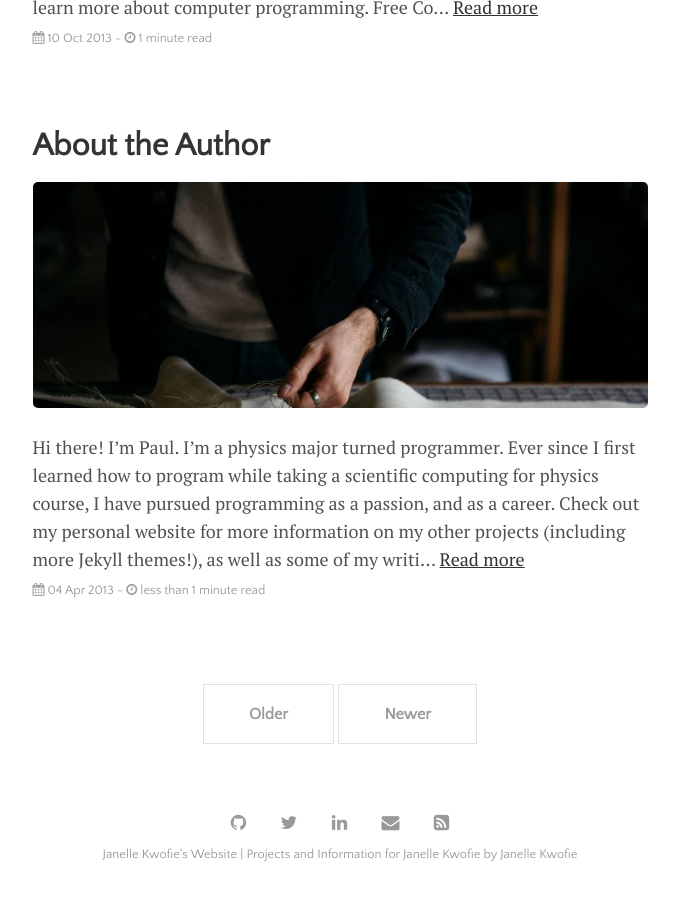
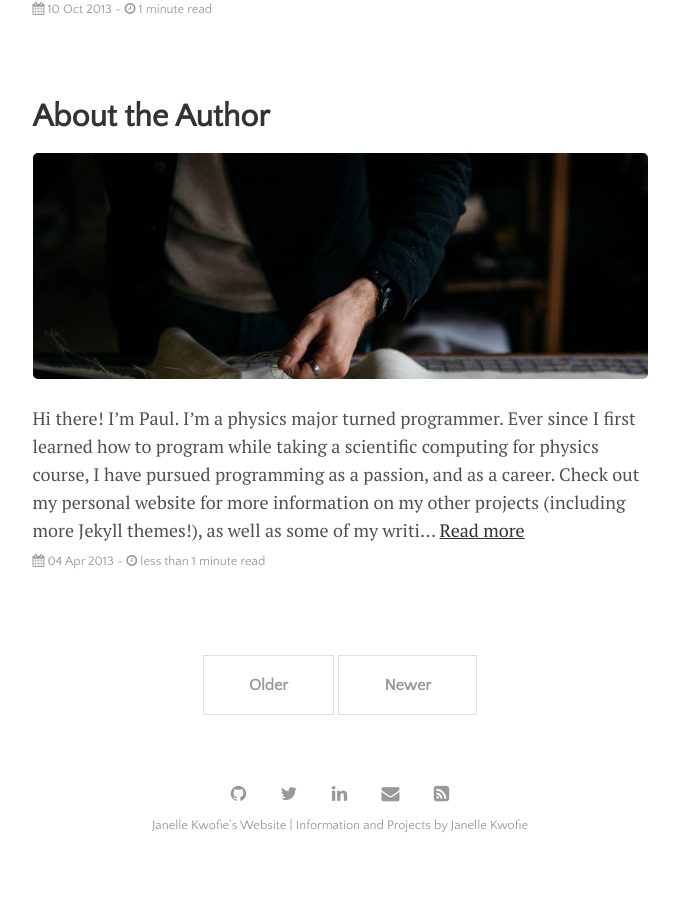
Before and after one commit to JanelleKwofie/JanelleKwofie.github.io, a Jekyll site: the page built from docs/index.html, in a window 1280 px wide and 900 px high, scrolled down 2272 px. Shown: the whole window, without its empty margins (300-979 px from the left). Built offline with Jekyll 4.4.1, drawn with Linux system fonts in a browser that asks for light colours; the list of posts is cut into pages by our own code; after the commit the page ends 3143 px from its top, so only the background shows below that; some of the changed text lies outside the part shown.

Commit message:
Update _config.yml

```diff
--- a/docs/_config.yml
+++ b/docs/_config.yml
@@ -21,7 +21,7 @@ plugins:             [jekyll-paginate, jekyll-sitemap, jekyll-feed, jekyll-seo-t
 
 # Customise atom feed settings (this is where Jekyll-Feed gets configuration information)
 title:		           "Janelle Kwofie's Website"
-description:	       'Projects and Information for Janelle Kwofie'
+description:	       'Information and Projects'
 author:              'Janelle Kwofie'
 
 # RSS 2.0 can be used instead of Atom by uncommenting following two lines
```
